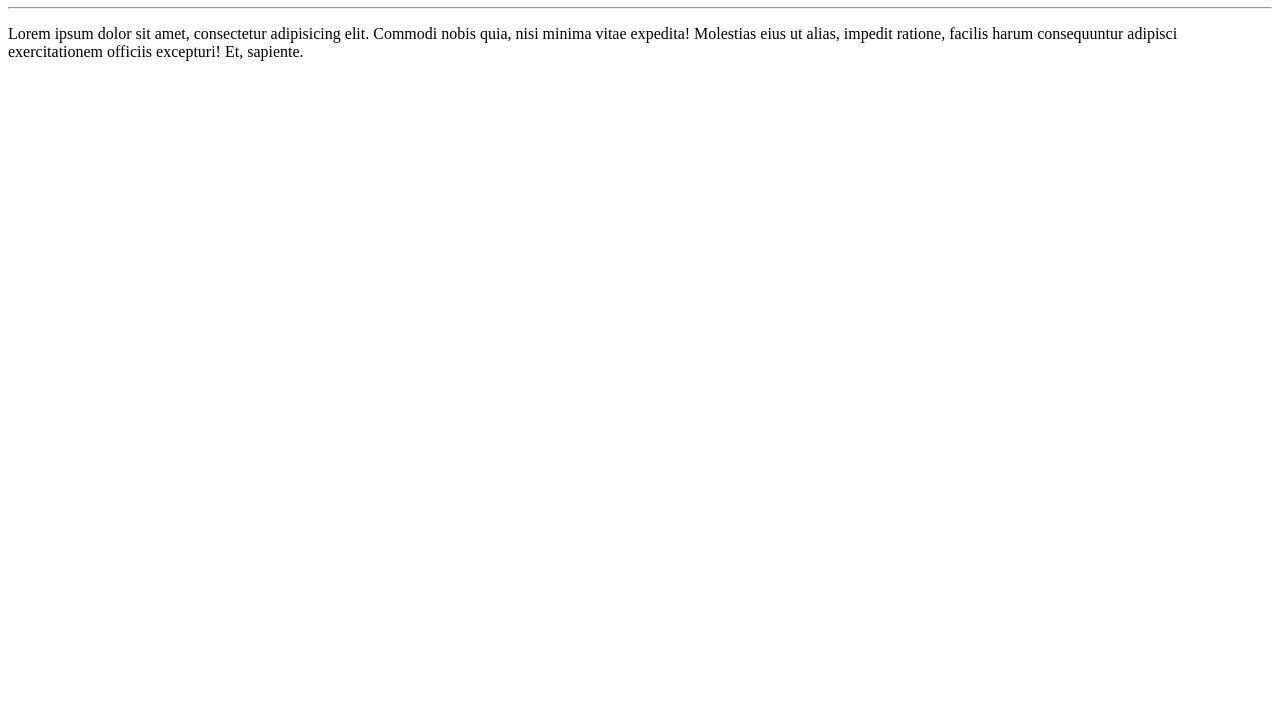
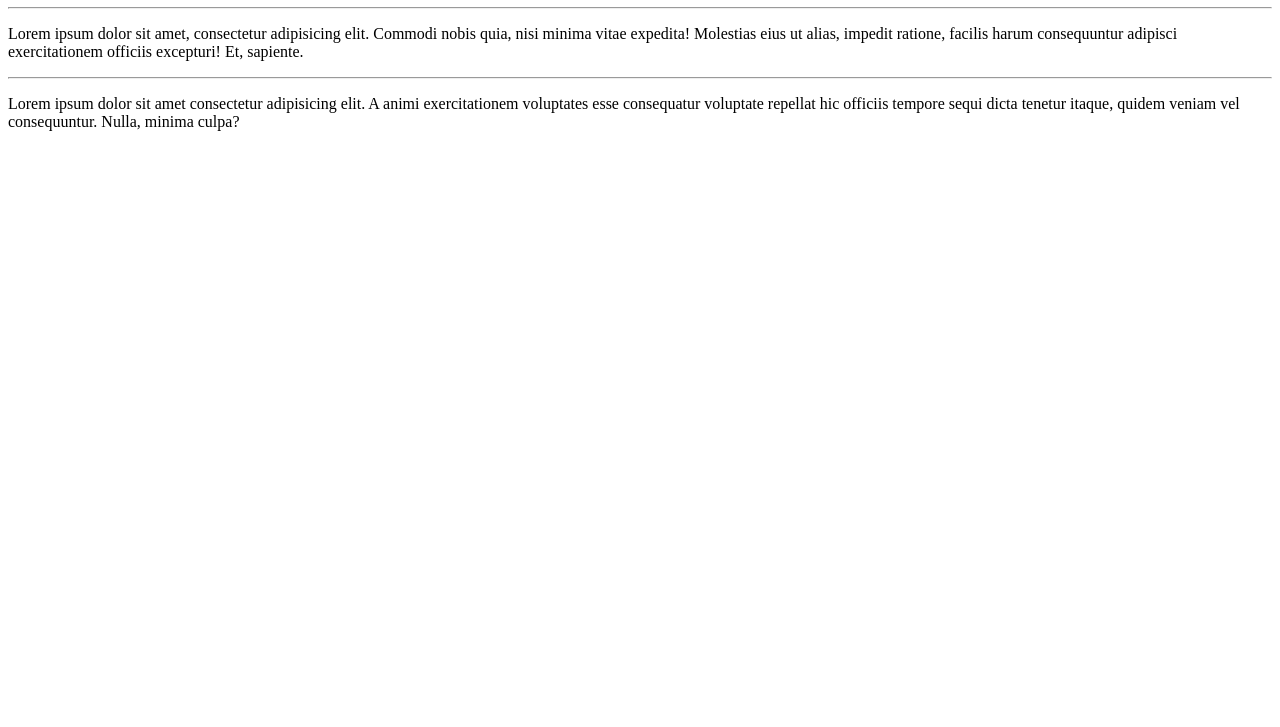
Before and after one commit to mprad64/Ola-Mundo, a plain HTML site: page SIte-exemplo/index.html in a window 1280 px wide. Shown: the part 73-800 px from the top of the page. Drawn offline with Linux system fonts and the light colour scheme.

Commit message:
Update index.html

```diff
--- a/SIte-exemplo/index.html
+++ b/SIte-exemplo/index.html
@@ -10,5 +10,7 @@
     <h1>Olá, Mundo!</h1>
     <hr>
     <p>Lorem ipsum dolor sit amet, consectetur adipisicing elit. Commodi nobis quia, nisi minima vitae expedita! Molestias eius ut alias, impedit ratione, facilis harum consequuntur adipisci exercitationem officiis excepturi! Et, sapiente.</p>
+    <hr>
+    <p>Lorem ipsum dolor sit amet consectetur adipisicing elit. A animi exercitationem voluptates esse consequatur voluptate repellat hic officiis tempore sequi dicta tenetur itaque, quidem veniam vel consequuntur. Nulla, minima culpa?</p>
 </body>
 </html>
```
